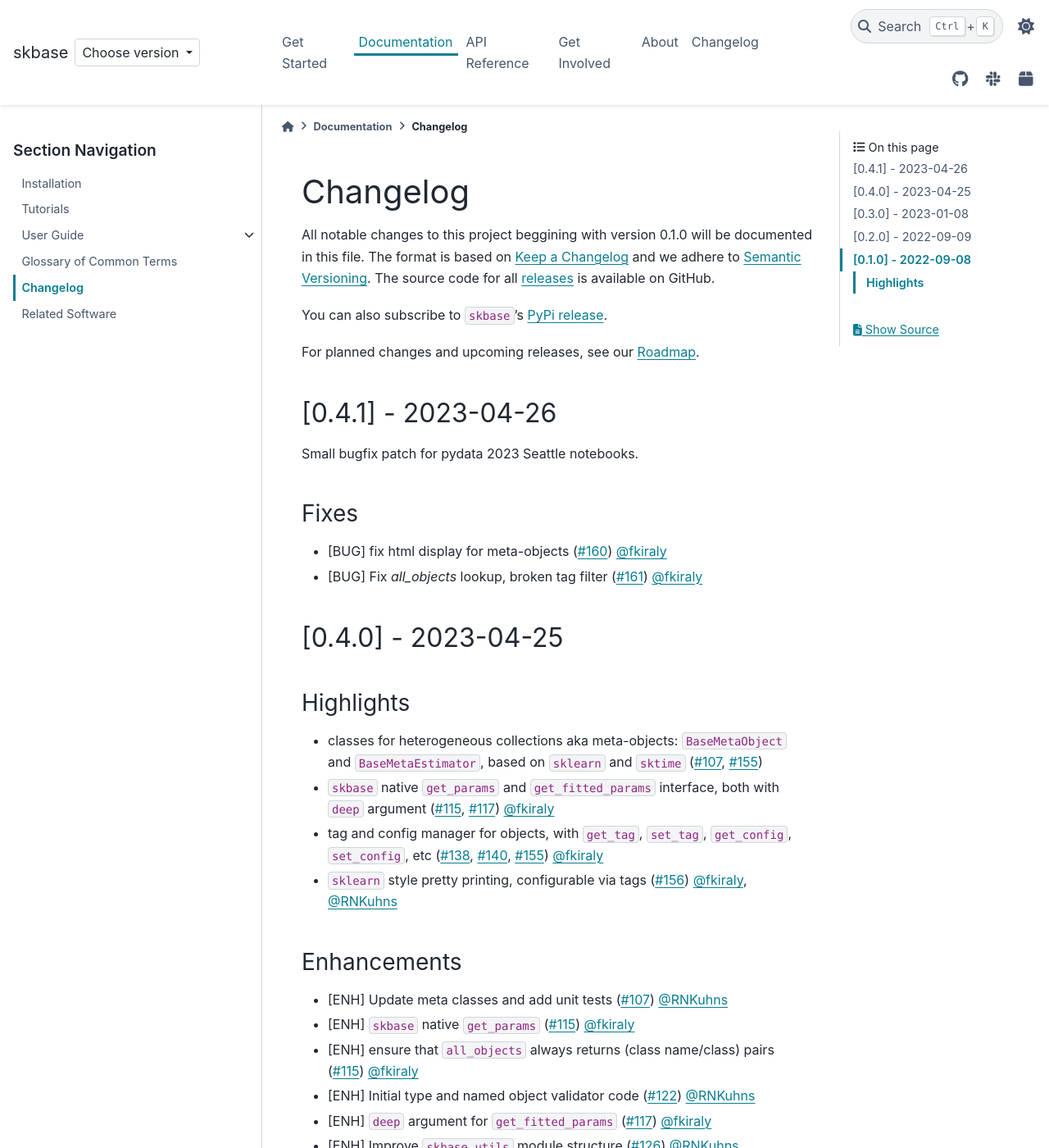
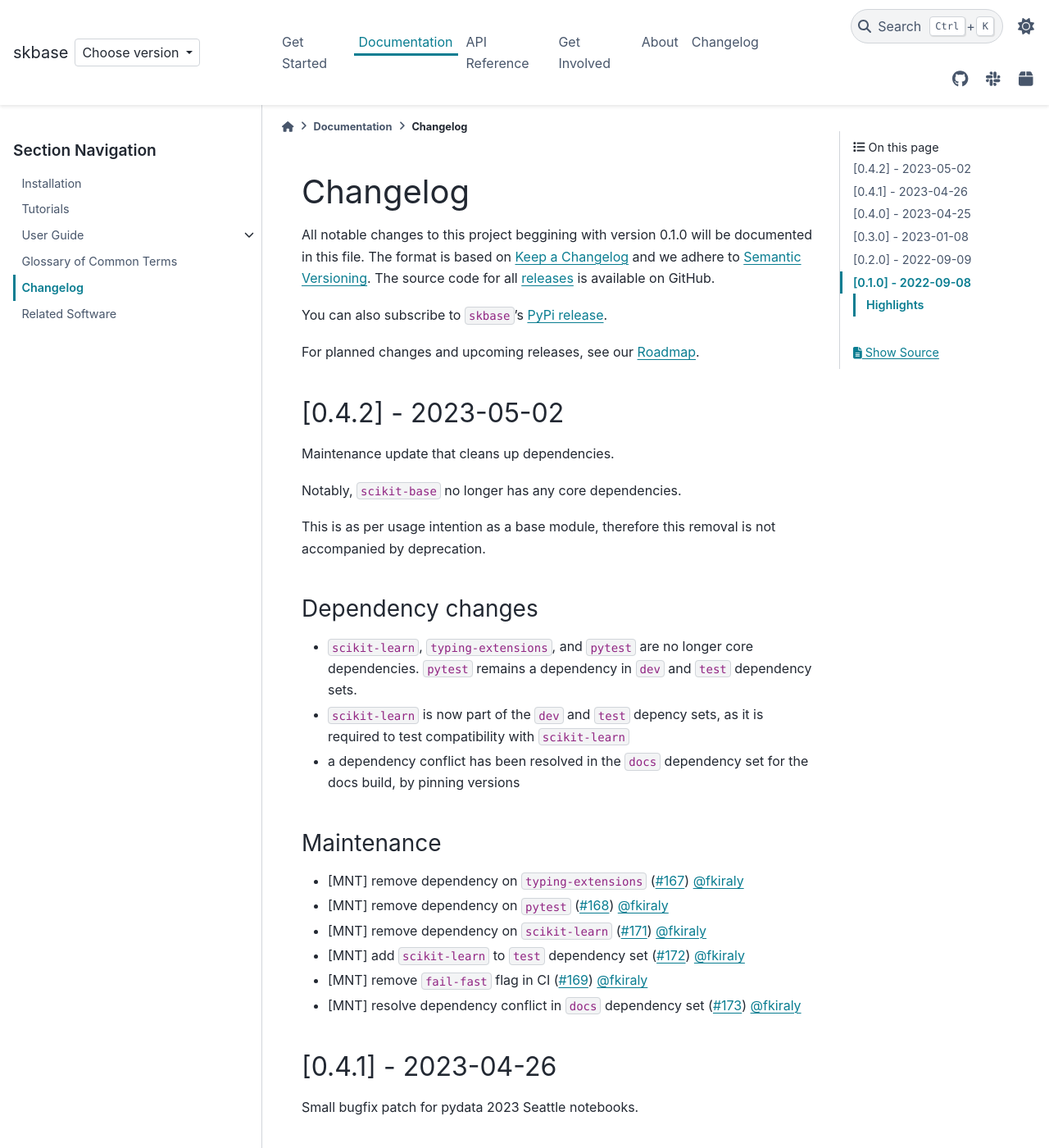
Before and after one commit to sktime/skbase, a Sphinx documentation site: the page built from docs/source/user_documentation/changelog.rst, in a window 1280 px wide and 1400 px high. Shown: the whole window at 82% size. Built offline with Sphinx 7.4.7 and the PyData theme 0.15.4, drawn with Linux system fonts in a browser that asks for light colours; comment, search, counter and statistics services are not loaded.

Commit message:
Release 0.4.2 (#174)
Release 0.4.2

* changelog
* version bump

```diff
--- a/docs/source/user_documentation/changelog.rst
+++ b/docs/source/user_documentation/changelog.rst
@@ -15,6 +15,40 @@
 For planned changes and upcoming releases, see our :ref:`roadmap`.
 
 
+[0.4.2] - 2023-05-02
+====================
+
+Maintenance update that cleans up dependencies.
+
+Notably, ``scikit-base`` no longer has any core dependencies.
+
+This is as per usage intention as a base module,
+therefore this removal is not accompanied by deprecation.
+
+Dependency changes
+------------------
+
+* ``scikit-learn``, ``typing-extensions``, and ``pytest`` are no longer
+  core dependencies.
+  ``pytest`` remains a dependency in ``dev`` and ``test`` dependency sets.
+* ``scikit-learn`` is now part of the ``dev`` and ``test`` depency sets,
+  as it is required to test compatibility with ``scikit-learn``
+* a dependency conflict has been resolved in the ``docs`` dependency set for
+  the docs build,
+  by pinning versions
+
+Maintenance
+-----------
+
+* [MNT] remove dependency on ``typing-extensions`` (:pr:`167`) :user:`fkiraly`
+* [MNT] remove dependency on ``pytest`` (:pr:`168`) :user:`fkiraly`
+* [MNT] remove dependency on ``scikit-learn`` (:pr:`171`) :user:`fkiraly`
+* [MNT] add ``scikit-learn`` to ``test`` dependency set (:pr:`172`) :user:`fkiraly`
+* [MNT] remove ``fail-fast`` flag in CI (:pr:`169`) :user:`fkiraly`
+* [MNT] resolve dependency conflict in ``docs`` dependency
+  set (:pr:`173`) :user:`fkiraly`
+
+
 [0.4.1] - 2023-04-26
 ====================
 
@@ -24,7 +58,7 @@
 -----
 
 * [BUG] fix html display for meta-objects (:pr:`160`) :user:`fkiraly`
-* [BUG] Fix `all_objects` lookup, broken tag filter (:pr:`161`) :user:`fkiraly`
+* [BUG] Fix ``all_objects`` lookup, broken tag filter (:pr:`161`) :user:`fkiraly`
 
 
 [0.4.0] - 2023-04-25
--- a/pyproject.toml
+++ b/pyproject.toml
@@ -1,6 +1,6 @@
 [project]
 name = "skbase"
-version = "0.4.1"
+version = "0.4.2"
 description = "Base classes for sklearn-like parametric objects"
 authors = [
     {name = "Franz Király"},
```
Also changed, not shown: README.md (+1 -1 lines), docs/source/_static/switcher.json (+6 -1 lines).
